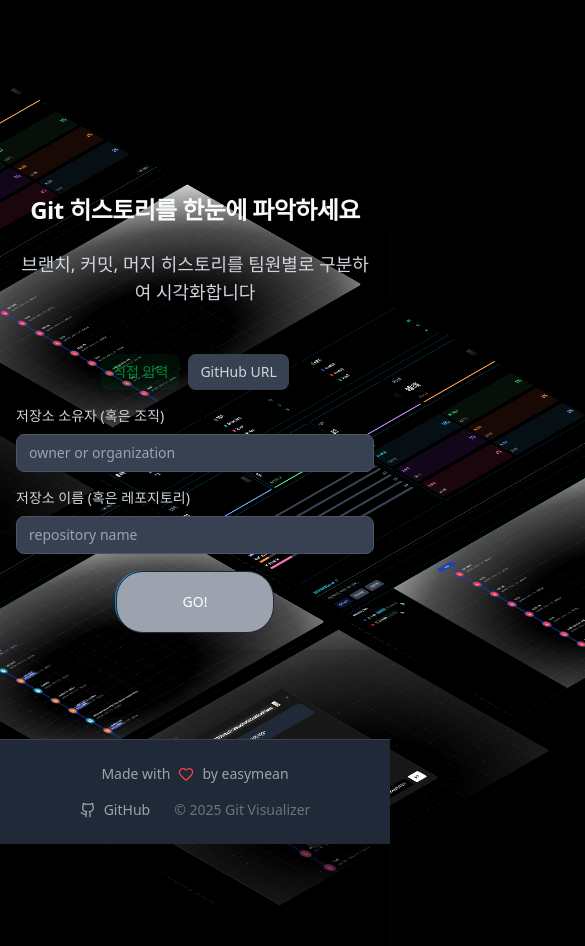
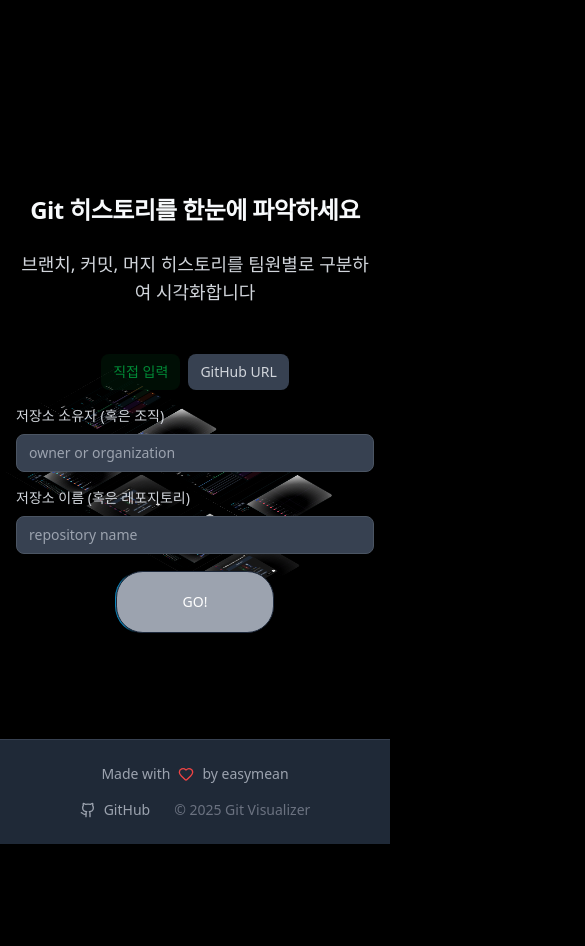
Before and after one commit to 201910825/git-visualizer, a React (Vite) app: page /repository in a window 390 px wide. Shown: the top 946 px of the page, 585 px wide, since content can reach past the window. After the commit the page ends 844 px from the top, so only its background shows below. Built offline with nearby package versions, Linux system fonts and the light colour scheme; no server answers.

Commit message:
3d 애니메이션 모바일 버그 픽스

```diff
--- a/src/Repository.tsx
+++ b/src/Repository.tsx
@@ -44,7 +44,7 @@ function Repository() {
   }
 
   return (
-    <div className="min-h-screen bg-transparent flex flex-col">
+    <div className="min-h-screen bg-transparent flex flex-col overflow-hidden max-h-screen">
       <main className="flex-1 container mx-auto px-2 sm:px-4 py-4 sm:py-8">
 
 
@@ -63,7 +63,7 @@ function Repository() {
         />
       )}
       <Footer />
-      <ThreeDMarquee className="absolute top-[20%] left-0 z-[-1] right-0 z-10 mx-auto my-10 max-w-7xl rounded-3xl bg-transparent p-2 ring-1 ring-neutral-700/10 z-[-1]" images={[
+      <ThreeDMarquee className="absolute inset-0 z-10 h-full w-full bg-black/80 dark:bg-black/40 z-[-1]" images={[
           sample1,
           sample2,
           sample3,
--- a/src/components/ui/3d-marquee.tsx
+++ b/src/components/ui/3d-marquee.tsx
@@ -23,7 +23,7 @@ export const ThreeDMarquee = ({
       )}
     >
       <div className="flex size-full items-center justify-center">
-        <div className="size-[1720px] shrink-0 scale-50 sm:scale-75 lg:scale-100">
+        <div className="w-screen shrink-0 scale-50 sm:scale-75 lg:scale-100">
           <div
             style={{
               transform: "rotateX(55deg) rotateY(0deg) rotateZ(-45deg)",
```
